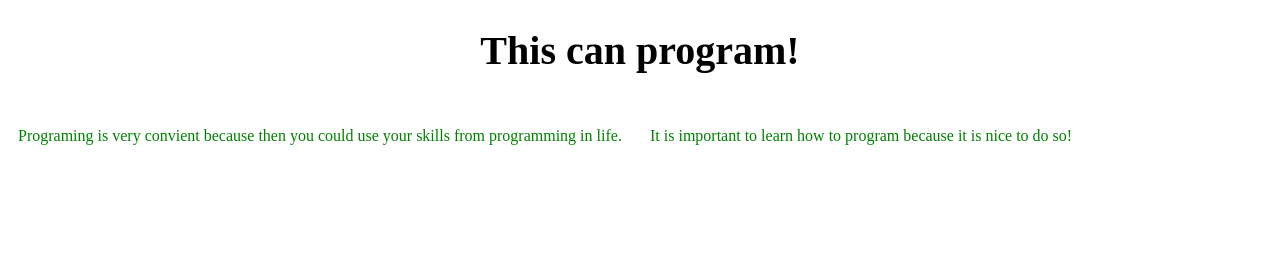
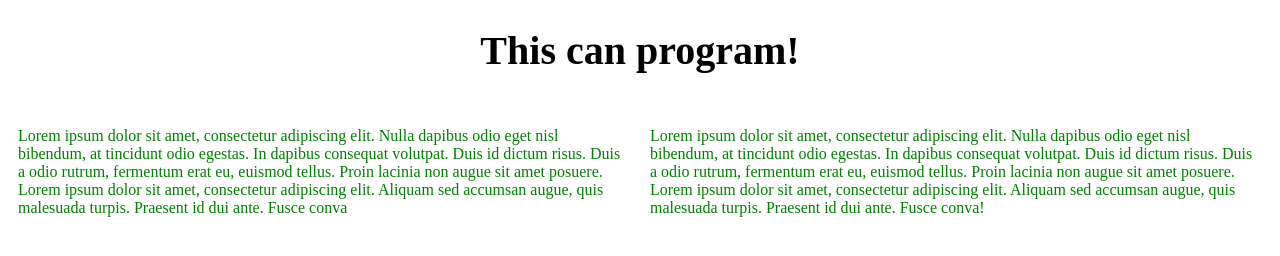
Before and after one commit to Shazzey/include-this, a plain HTML site: page index.html in a window 1280 px wide. Drawn offline with Linux system fonts and the light colour scheme.

Commit message:
Update index.html

```diff
--- a/index.html
+++ b/index.html
@@ -12,8 +12,10 @@
 <body>
 
 <h1>This can program!</h1>
-<p class = right>It is important to learn how to program because it is nice to do so!</p>
-<p class = left>Programing is very convient because then you could use your skills from programming in life.</p>
+<p class = right>Lorem ipsum dolor sit amet, consectetur adipiscing elit. Nulla dapibus odio eget nisl bibendum, at tincidunt odio egestas. In dapibus consequat volutpat. Duis id dictum risus. Duis a odio rutrum, fermentum erat eu, euismod tellus. Proin lacinia non augue sit amet posuere. Lorem ipsum dolor sit amet, consectetur adipiscing elit. Aliquam sed accumsan augue, quis malesuada turpis. Praesent id dui ante.
+Fusce conva!</p>
+<p class = left>Lorem ipsum dolor sit amet, consectetur adipiscing elit. Nulla dapibus odio eget nisl bibendum, at tincidunt odio egestas. In dapibus consequat volutpat. Duis id dictum risus. Duis a odio rutrum, fermentum erat eu, euismod tellus. Proin lacinia non augue sit amet posuere. Lorem ipsum dolor sit amet, consectetur adipiscing elit. Aliquam sed accumsan augue, quis malesuada turpis. Praesent id dui ante.
+    Fusce conva</p>
 
 
 </body>
```
